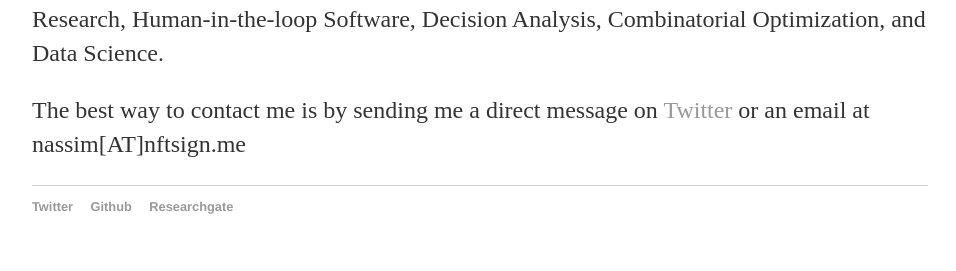
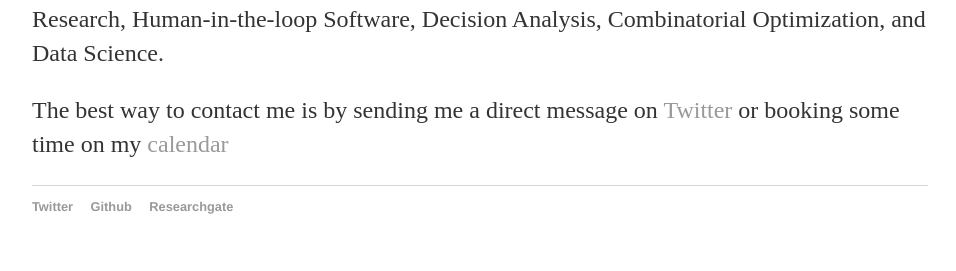
Before and after one commit to ndehouche/ndehouche.github.io, a Jekyll site: the page built from index.html, in a window 1280 px wide. Shown: the part 725-996 px from the top of the page, without its empty margins (160-1116 px from the left). Built offline with Jekyll 4.4.1, drawn with Linux system fonts in a browser that asks for light colours.

Commit message:
Update index.html

```diff
--- a/index.html
+++ b/index.html
@@ -10,5 +10,5 @@ title: Nassim Dehouche
 </div><!-- /.blurb -->
 
 <div class="blurb">
-	<p>The best way to contact me is by sending me a direct message on <a href="https://twitter.com/ndehouche">Twitter</a> or an email at nassim[AT]nftsign.me</p>
+	<p>The best way to contact me is by sending me a direct message on <a href="https://twitter.com/ndehouche">Twitter</a> or booking some time on my <a href="https://calendly.com/ndehouche"> calendar</a></p>
 </div><!-- /.blurb -->
```
